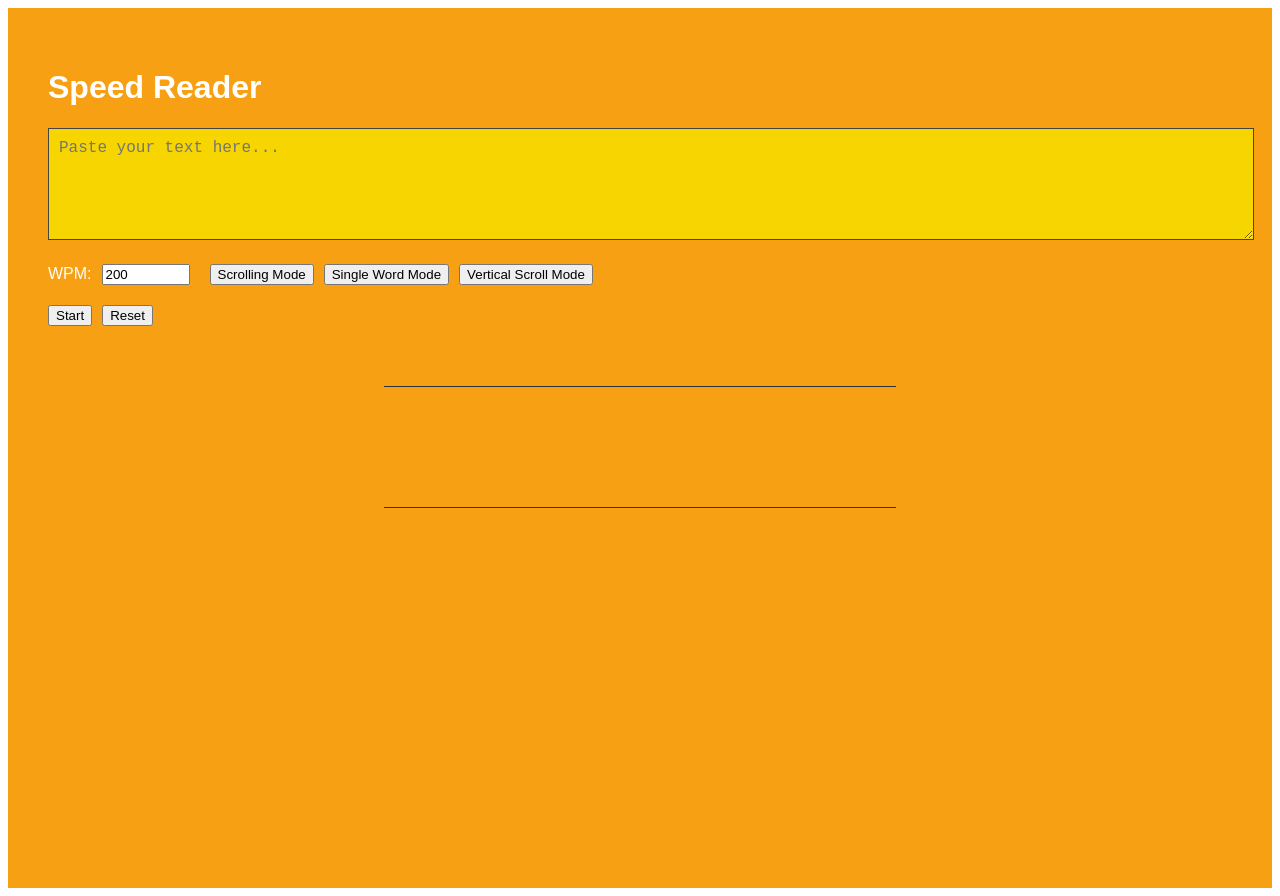
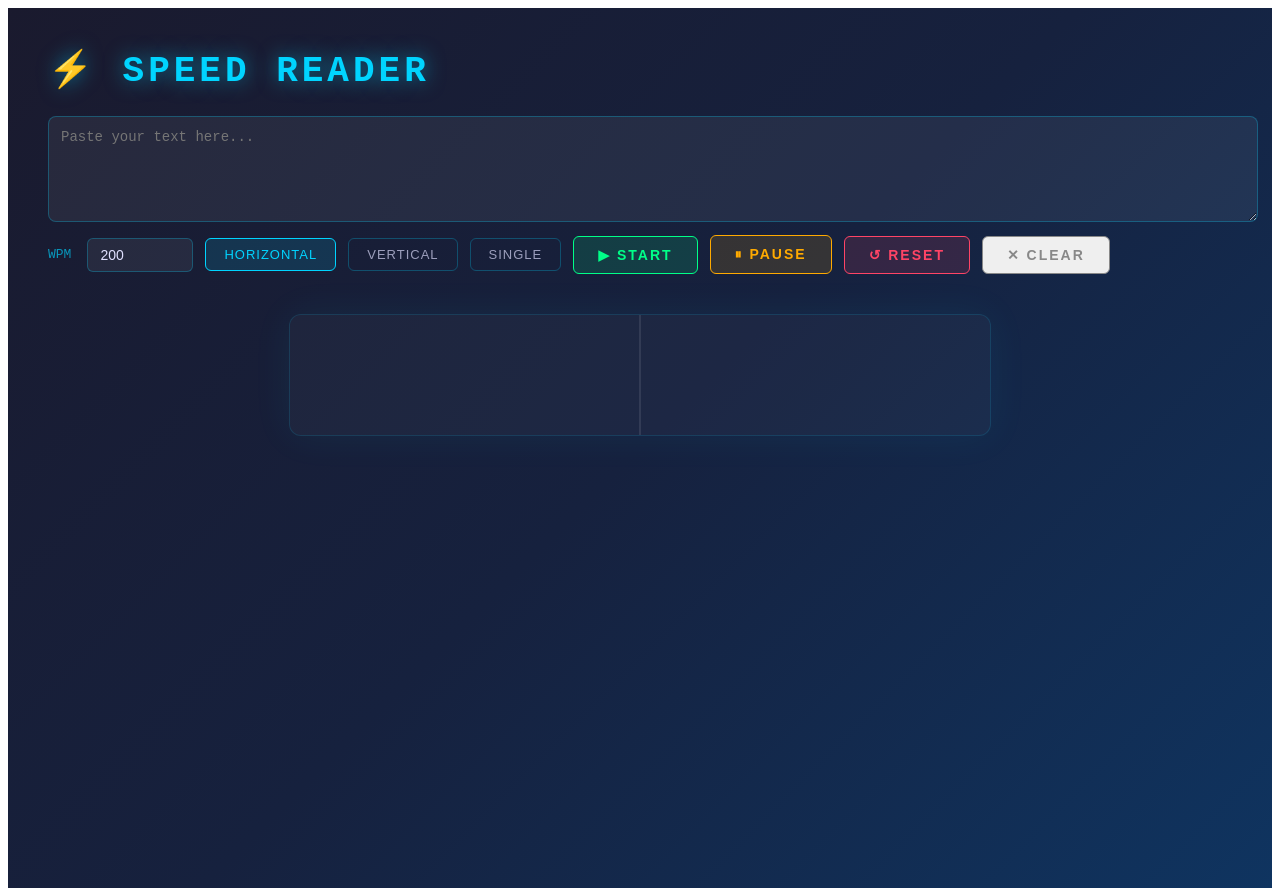
Before and after one commit to samv26/reading, a React (Vite) app: page / in a window 1280 px wide. Built offline with nearby package versions, Linux system fonts and the light colour scheme.

Commit message:
end game

```diff
--- a/src/App.jsx
+++ b/src/App.jsx
@@ -1,43 +1,28 @@
-import { useState } from 'react'
-import { useEffect, useLayoutEffect, useMemo, useRef } from 'react';
+import { useState, useEffect, useLayoutEffect, useMemo, useRef } from "react";
 
 function App() {
   const [text, setText] = useState("");
   const [wpm, setWpm] = useState(200);
-  const [mode, setMode] = useState("scroll"); // "scroll", "single", or "vertical"
+  const [mode, setMode] = useState("horizontal");
   const [isPlaying, setIsPlaying] = useState(false);
-
-  // Scroll mode state
-  const [currentWordIndex, setCurrentWordIndex] = useState(0);
-
-  // Vertical scroll mode state
-  const verticalScrollRef = useRef(null);
-  const verticalOffsetRef = useRef(0);
-  const verticalWordRefs = useRef([]);
-  const verticalWordCenters = useRef([]);
-  const [currentVerticalWordIndex, setCurrentVerticalWordIndex] = useState(0);
-
-  // Single word mode state
-  const [singleIndex, setSingleIndex] = useState(0);
-  const [fade, setFade] = useState(true);
-
-  const animationRef = useRef(null);
-  const lastTimeRef = useRef(null);
-  const intervalRef = useRef(null);
-  const containerRef = useRef(null);
-  const scrollRef = useRef(null);       // ref to the inner scrolling div
-  const offsetRef = useRef(0);          // raw offset value, NOT state
-  const wordRefs = useRef([]);
-  const wordCenters = useRef([]);
 
   const words = useMemo(() => {
     return text.trim().split(/\s+/).filter((w) => w.length > 0);
   }, [text]);
 
   const msPerWord = wpm > 0 ? 60000 / wpm : 0;
-  const pixelsPerMs = msPerWord > 0 ? 120 / msPerWord : 0;
 
-  /* ---------------- SCROLL MODE ---------------- */
+  const containerRef = useRef(null);
+  const animationRef = useRef(null);
+  const lastTimeRef = useRef(null);
+
+  /* ---------------- HORIZONTAL ---------------- */
+  const scrollRef = useRef(null);
+  const offsetRef = useRef(0);
+  const wordRefs = useRef([]);
+  const wordCenters = useRef([]);
+  const [currentHorizontalIndex, setCurrentHorizontalIndex] = useState(0);
+  const horizontalSpeed = msPerWord > 0 ? 120 / msPerWord : 0;
 
   useLayoutEffect(() => {
     let cumulative = 0;
@@ -51,9 +36,18 @@ function App() {
     });
   }, [words]);
 
+  /* ---------------- VERTICAL ---------------- */
+  const VERTICAL_PADDING = 150;
+  const verticalScrollRef = useRef(null);
+  const verticalOffsetRef = useRef(-VERTICAL_PADDING);
+  const verticalWordRefs = useRef([]);
+  const verticalCenters = useRef([]);
+  const [currentVerticalIndex, setCurrentVerticalIndex] = useState(0);
+  const verticalSpeed = msPerWord > 0 ? 70 / msPerWord : 0;
+
   useLayoutEffect(() => {
     let cumulative = 0;
-    verticalWordCenters.current = words.map((_, i) => {
+    verticalCenters.current = words.map((_, i) => {
       const el = verticalWordRefs.current[i];
       if (!el) return 0;
       const height = el.offsetHeight;
@@ -63,46 +57,14 @@ function App() {
     });
   }, [words]);
 
+  /* ---------------- SINGLE ---------------- */
+  const [singleIndex, setSingleIndex] = useState(0);
+  const [fade, setFade] = useState(true);
+  const intervalRef = useRef(null);
+
+  /* ================= ANIMATION ENGINE ================= */
   useEffect(() => {
-    if (!isPlaying || mode !== "scroll") {
-      cancelAnimationFrame(animationRef.current);
-      return;
-    }
-    const animate = (time) => {
-      if (!lastTimeRef.current) lastTimeRef.current = time;
-      const delta = time - lastTimeRef.current;
-      lastTimeRef.current = time;
-
-      offsetRef.current += delta * pixelsPerMs;
-
-      // Directly mutate the DOM — no React re-render
-      if (scrollRef.current) {
-        scrollRef.current.style.transform = `translateX(${-offsetRef.current}px)`;
-      }
-
-      // Only update word index state (cheap check, infrequent state change)
-      if (containerRef.current) {
-        const containerCenter = containerRef.current.offsetWidth / 2 + offsetRef.current;
-        let closest = 0, smallestDiff = Infinity;
-        wordCenters.current.forEach((center, index) => {
-          const diff = Math.abs(center - containerCenter);
-          if (diff < smallestDiff) { smallestDiff = diff; closest = index; }
-        });
-        setCurrentWordIndex(closest);
-      }
-
-      animationRef.current = requestAnimationFrame(animate);
-    };
-
-    animationRef.current = requestAnimationFrame(animate);
-    return () => cancelAnimationFrame(animationRef.current);
-  }, [isPlaying, pixelsPerMs, mode]);
-
-  // Vertical pixels per ms (same speed logic but vertical)
-  const verticalPixelsPerMs = msPerWord > 0 ? 60 / msPerWord : 0;
-
-  useEffect(() => {
-    if (!isPlaying || mode !== "vertical") {
+    if (!isPlaying) {
       cancelAnimationFrame(animationRef.current);
       return;
     }
@@ -112,20 +74,36 @@ function App() {
       const delta = time - lastTimeRef.current;
       lastTimeRef.current = time;
 
-      verticalOffsetRef.current += delta * verticalPixelsPerMs;
+      if (mode === "horizontal") {
+        offsetRef.current += delta * horizontalSpeed;
+        if (scrollRef.current) {
+          scrollRef.current.style.transform = `translateX(${-offsetRef.current}px)`;
+        }
+        if (containerRef.current) {
+          const center = containerRef.current.offsetWidth / 2 + offsetRef.current;
+          let closest = 0, smallest = Infinity;
+          wordCenters.current.forEach((c, i) => {
+            const diff = Math.abs(c - center);
+            if (diff < smallest) { smallest = diff; closest = i; }
+          });
+          setCurrentHorizontalIndex(closest);
+        }
+      }
 
+      if (mode === "vertical") {
+        verticalOffsetRef.current += delta * verticalSpeed;
         if (verticalScrollRef.current) {
           verticalScrollRef.current.style.transform = `translateY(${-verticalOffsetRef.current}px)`;
         }
-
         if (containerRef.current) {
-        const containerCenter = containerRef.current.offsetHeight / 2 + verticalOffsetRef.current;
-        let closest = 0, smallestDiff = Infinity;
-        verticalWordCenters.current.forEach((center, index) => {
-          const diff = Math.abs(center - containerCenter);
-          if (diff < smallestDiff) { smallestDiff = diff; closest = index; }
+          const center = containerRef.current.offsetHeight / 2 + verticalOffsetRef.current;
+          let closest = 0, smallest = Infinity;
+          verticalCenters.current.forEach((c, i) => {
+            const diff = Math.abs(c - center);
+            if (diff < smallest) { smallest = diff; closest = i; }
           });
-        setCurrentVerticalWordIndex(closest);
+          setCurrentVerticalIndex(closest);
+        }
       }
 
       animationRef.current = requestAnimationFrame(animate);
@@ -133,243 +111,255 @@ function App() {
 
     animationRef.current = requestAnimationFrame(animate);
     return () => cancelAnimationFrame(animationRef.current);
-  }, [isPlaying, verticalPixelsPerMs, mode]);
+  }, [isPlaying, mode, horizontalSpeed, verticalSpeed]);
 
-  /* ---------------- SINGLE WORD MODE ---------------- */
-
+  /* ---------------- SINGLE MODE ---------------- */
   useEffect(() => {
     if (!isPlaying || mode !== "single") {
       clearInterval(intervalRef.current);
       return;
     }
-
     intervalRef.current = setInterval(() => {
       setFade(false);
       setTimeout(() => {
-        setSingleIndex((prev) => {
-          if (prev >= words.length - 1) return prev;
-          return prev + 1;
-        });
+        setSingleIndex((prev) => prev < words.length - 1 ? prev + 1 : prev);
         setFade(true);
-      }, 100);
+      }, 80);
     }, msPerWord);
-
     return () => clearInterval(intervalRef.current);
-  }, [isPlaying, msPerWord, words.length, mode]);
+  }, [isPlaying, mode, msPerWord, words.length]);
 
   /* ---------------- CONTROLS ---------------- */
-
-  const handleStart = () => {
-    if (words.length === 0) return;
-    setIsPlaying(true);
-  };
-
-  const handlePause = () => setIsPlaying(false);
-
   const handleReset = () => {
     setIsPlaying(false);
     offsetRef.current = 0;
-    verticalOffsetRef.current = 0;
-    if (scrollRef.current) scrollRef.current.style.transform = `translateX(0px)`;
-    if (verticalScrollRef.current) verticalScrollRef.current.style.transform = `translateY(0px)`;
+    verticalOffsetRef.current = -VERTICAL_PADDING;
+
+    if (scrollRef.current)
+      scrollRef.current.style.transform = "translateX(0px)";
+    if (verticalScrollRef.current)
+      verticalScrollRef.current.style.transform = `translateY(${VERTICAL_PADDING}px)`;
+
+    setCurrentHorizontalIndex(0);
+    setCurrentVerticalIndex(0);
     setSingleIndex(0);
-    setCurrentWordIndex(0);
-    setCurrentVerticalWordIndex(0);
     lastTimeRef.current = null;
+    wordRefs.current = [];
+    verticalWordRefs.current = [];
+    wordCenters.current = [];
+    verticalCenters.current = [];
   };
 
-  /* ---------------- UI ---------------- */
+  /* ================= STYLES ================= */
+  const styles = {
+    app: {
+      padding: "40px",
+      background: "linear-gradient(135deg, #1a1a2e 0%, #16213e 50%, #0f3460 100%)",
+      color: "#e0e0ff",
+      minHeight: "100vh",
+      fontFamily: "'Courier New', monospace",
+    },
+    title: {
+      fontSize: 36,
+      fontWeight: "bold",
+      letterSpacing: 4,
+      color: "#00d4ff",
+      textShadow: "0 0 20px #00d4ff88",
+      marginBottom: 24,
+    },
+    textarea: {
+      width: "100%",
+      padding: "12px",
+      background: "#ffffff10",
+      border: "1px solid #00d4ff44",
+      borderRadius: 8,
+      color: "#e0e0ff",
+      fontSize: 14,
+      resize: "vertical",
+      outline: "none",
+      marginBottom: 8,
+    },
+    controls: {
+      display: "flex",
+      alignItems: "center",
+      gap: 12,
+      marginBottom: 20,
+      flexWrap: "wrap",
+    },
+    input: {
+      width: 80,
+      padding: "8px 12px",
+      background: "#ffffff10",
+      border: "1px solid #00d4ff44",
+      borderRadius: 6,
+      color: "#e0e0ff",
+      fontSize: 14,
+      outline: "none",
+    },
+    label: { fontSize: 13, color: "#00d4ffaa", marginRight: 4 },
+    btn: (active) => ({
+      padding: "8px 18px",
+      background: active ? "#00d4ff22" : "transparent",
+      border: `1px solid ${active ? "#00d4ff" : "#00d4ff44"}`,
+      borderRadius: 6,
+      color: active ? "#00d4ff" : "#e0e0ffaa",
+      fontSize: 13,
+      cursor: "pointer",
+      letterSpacing: 1,
+      transition: "all 0.2s",
+    }),
+    actionBtn: (color) => ({
+      padding: "10px 24px",
+      background: `${color}22`,
+      border: `1px solid ${color}`,
+      borderRadius: 6,
+      color: color,
+      fontSize: 14,
+      fontWeight: "bold",
+      cursor: "pointer",
+      letterSpacing: 2,
+      transition: "all 0.2s",
+    }),
+    displayBox: {
+      width: "60vw",
+      maxWidth: 700,
+      margin: "40px auto",
+      background: "#ffffff08",
+      border: "1px solid #00d4ff22",
+      borderRadius: 12,
+      overflow: "hidden",
+      boxShadow: "0 0 40px #00d4ff11",
+    },
+    displayInnerVertical: (height) => ({
+      height,
+      display: "flex",
+      justifyContent: "center",
+      overflow: "hidden",
+      position: "relative",
+    }),
+    displayInnerHorizontal: (height) => ({
+      height,
+      display: "flex",
+      alignItems: "center",
+      overflow: "hidden",
+      position: "relative",
+    }),
+    centerLine: (horiz) => ({
+      position: "absolute",
+      background: "#ffffff18",
+      ...(horiz
+        ? { left: "50%", top: 0, bottom: 0, width: 2, transform: "translateX(-50%)" }
+        : { top: "50%", left: 0, right: 0, height: 2, transform: "translateY(-50%)" }),
+    }),
+  };
+
+  const wordStyle = {
+    fontSize: 28,
+    fontWeight: "normal",
+    color: "#ffffff",
+    whiteSpace: "nowrap",
+  };
+
+  const verticalWordStyle = {
+    fontSize: 28,
+    fontWeight: "normal",
+    color: "#ffffff",
+    textAlign: "center",
+  };
 
   return (
-    <div
-      style={{
-        padding: "40px",
-        fontFamily: "Arial, sans-serif",
-        backgroundColor: "#f8a014",
-        color: "#fff",
-        minHeight: "100vh",
-      }}
-    >
-      <h1>Speed Reader</h1>
+    <div style={styles.app}>
+      <div style={styles.title}>⚡ SPEED READER</div>
 
       <textarea
+        value={text}
+        onChange={(e) => { setText(e.target.value); handleReset(); }}
+        rows={5}
         placeholder="Paste your text here..."
-        value={text}
-        onChange={(e) => {
-          setText(e.target.value);
-          handleReset();
-        }}
-        rows={5}
-        style={{
-          width: "100%",
-          padding: "10px",
-          fontSize: "16px",
-          backgroundColor: "#f6d500",
-          color: "#fff",
-          border: "1px solid #444",
-          marginBottom: "20px",
-        }}
+        style={styles.textarea}
       />
 
-      <div style={{ marginBottom: "20px" }}>
-        <label>
-          WPM:
-          <input
-            type="number"
-            value={wpm}
-            onChange={(e) => setWpm(Number(e.target.value))}
-            style={{ marginLeft: "10px", width: "80px" }}
-          />
-        </label>
+      <div style={styles.controls}>
+        <span style={styles.label}>WPM</span>
+        <input type="number" value={wpm} onChange={(e) => setWpm(Number(e.target.value))} style={styles.input} />
 
-        <button onClick={() => setMode("scroll")} style={{ marginLeft: 20 }}>
-          Scrolling Mode
+        {["horizontal", "vertical", "single"].map((m) => (
+          <button key={m} style={styles.btn(mode === m)} onClick={() => { setMode(m); handleReset(); }}>
+            {m.toUpperCase()}
           </button>
-        <button onClick={() => setMode("single")} style={{ marginLeft: 10 }}>
-          Single Word Mode
-        </button>
-        <button onClick={() => setMode("vertical")} style={{ marginLeft: 10 }}>
-          Vertical Scroll Mode
-        </button>
+        ))}
+
+        <button style={styles.actionBtn("#00ff88")} onClick={() => setIsPlaying(true)}>▶ START</button>
+        <button style={styles.actionBtn("#ffaa00")} onClick={() => setIsPlaying(false)}>⏸ PAUSE</button>
+        <button style={styles.actionBtn("#ff4466")} onClick={handleReset}>↺ RESET</button>
+        <button style={styles.actionBtn("#888")} onClick={() => { setText(""); handleReset(); }}>✕ CLEAR</button>
       </div>
 
-      <div style={{ marginBottom: "20px" }}>
-        {!isPlaying ? (
-          <button onClick={handleStart} style={{ marginRight: "10px" }}>
-            Start
-          </button>
-        ) : (
-          <button onClick={handlePause} style={{ marginRight: "10px" }}>
-            Pause
-          </button>
-        )}
-        <button onClick={handleReset}>Reset</button>
-      </div>
-
-      {/* ------------ DISPLAY AREA ------------ */}
-
-      {mode === "scroll" && (
-        <div
-          ref={containerRef}
-          style={{
-            width: "40vw",
-            height: "120px",
-            margin: "60px auto",
-            overflow: "hidden",
-            display: "flex",
-            alignItems: "center",
-            borderTop: "1px solid #333",
-            borderBottom: "1px solid #333",
-          }}
-        >
-          <div
-            ref={scrollRef}
-            style={{
-              display: "flex",
-              alignItems: "center",
-              gap: "40px",
-              willChange: "transform",
-            }}
-          >
-            {words.map((word, index) => (
-              <div
-                key={index}
-                ref={(el) => (wordRefs.current[index] = el)}
-                style={{
-                  fontSize: "28px",
-                  whiteSpace: "nowrap",
-                  color: "#ffffff",
-                  opacity: index === currentWordIndex ? 1 : 0.35,
-                  transition: "opacity 0.2s ease",
-                }}
-              >
+      {/* ================= HORIZONTAL ================= */}
+      {mode === "horizontal" && (
+        <div style={styles.displayBox}>
+          <div ref={containerRef} style={styles.displayInnerHorizontal(120)}>
+            <div style={styles.centerLine(true)} />
+            <div ref={scrollRef} style={{ display: "flex", gap: 40, alignItems: "center", paddingLeft: "50%", paddingRight: "50%" }}>
+              {words.map((word, i) => (
+                <div key={i} ref={(el) => (wordRefs.current[i] = el)} style={wordStyle}>
                   {word}
                 </div>
               ))}
             </div>
           </div>
-      )}
-
-      {mode === "single" && (
-        <div
-          style={{
-            width: "40vw",
-            height: "120px",
-            margin: "60px auto",
-            display: "flex",
-            alignItems: "center",
-            justifyContent: "center",
-            borderTop: "1px solid #333",
-            borderBottom: "1px solid #333",
-            fontSize: "48px",
-            fontWeight: "bold",
-            opacity: fade ? 1 : 0,
-            transition: "opacity 0.25s ease",
-          }}
-        >
-          {words[singleIndex]}
         </div>
       )}
 
+      {/* ================= VERTICAL ================= */}
       {mode === "vertical" && (
-        <div
-          ref={containerRef}
-          style={{
-            width: "40vw",
-            height: "300px",
-            margin: "60px auto",
-            overflow: "hidden",
-            display: "flex",
-            flexDirection: "column",
-            alignItems: "center",
-            borderTop: "1px solid #333",
-            borderBottom: "1px solid #333",
-            position: "relative",
-          }}
-        >
-          {/* fade gradients top and bottom */}
-          <div style={{
-            position: "absolute", top: 0, left: 0, right: 0, height: "80px",
-            background: "linear-gradient(to bottom, #f8a014, transparent)",
-            zIndex: 1, pointerEvents: "none",
-          }} />
-          <div style={{
-            position: "absolute", bottom: 0, left: 0, right: 0, height: "80px",
-            background: "linear-gradient(to top, #f8a014, transparent)",
-            zIndex: 1, pointerEvents: "none",
-          }} />
+        <div style={styles.displayBox}>
+          <div ref={containerRef} style={styles.displayInnerVertical(300)}>
+            <div style={styles.centerLine(false)} />
             <div
               ref={verticalScrollRef}
               style={{
                 display: "flex",
                 flexDirection: "column",
-              alignItems: "center",
-              gap: "16px",
-              willChange: "transform",
-              paddingTop: "140px",
+                gap: 16,
+                paddingTop: `${VERTICAL_PADDING}px`,
+                paddingBottom: `${VERTICAL_PADDING}px`,
+                transform: `translateY(${VERTICAL_PADDING}px)`,
               }}
             >
-            {words.map((word, index) => (
-              <div
-                key={index}
-                ref={(el) => (verticalWordRefs.current[index] = el)}
-                style={{
-                  fontSize: "28px",
-                  whiteSpace: "nowrap",
-                  color: "#ffffff",
-                  opacity: index === currentVerticalWordIndex ? 1 : 0.3,
-                  transform: index === currentVerticalWordIndex ? "scale(1.15)" : "scale(1)",
-                  transition: "opacity 0.2s ease, transform 0.2s ease",
-                }}
-              >
+              {words.map((word, i) => (
+                <div key={i} ref={(el) => (verticalWordRefs.current[i] = el)} style={verticalWordStyle}>
                   {word}
                 </div>
               ))}
             </div>
           </div>
+        </div>
       )}
+
+      {/* ================= SINGLE ================= */}
+      {mode === "single" && (
+        <div style={styles.displayBox}>
+          <div style={{ height: 160, display: "flex", alignItems: "center", justifyContent: "center" }}>
+            <div style={{
+              fontSize: 52,
+              fontWeight: "bold",
+              color: "#ffffff",
+              letterSpacing: 2,
+              opacity: fade ? 1 : 0,
+              transition: "opacity 0.08s ease",
+            }}>
+              {words[singleIndex]}
+            </div>
+          </div>
+        </div>
+      )}
+
+      <div style={{ textAlign: "center", color: "#ffffff33", fontSize: 12, marginTop: 20, letterSpacing: 2 }}>
+        {words.length > 0 && `${words.length} WORDS · EST. ${Math.round(words.length / wpm)}m READ TIME`}
+      </div>
     </div>
   );
 }
 
-export default App
+export default App;
```
Lines whose indentation alone changed are shown as unchanged.
